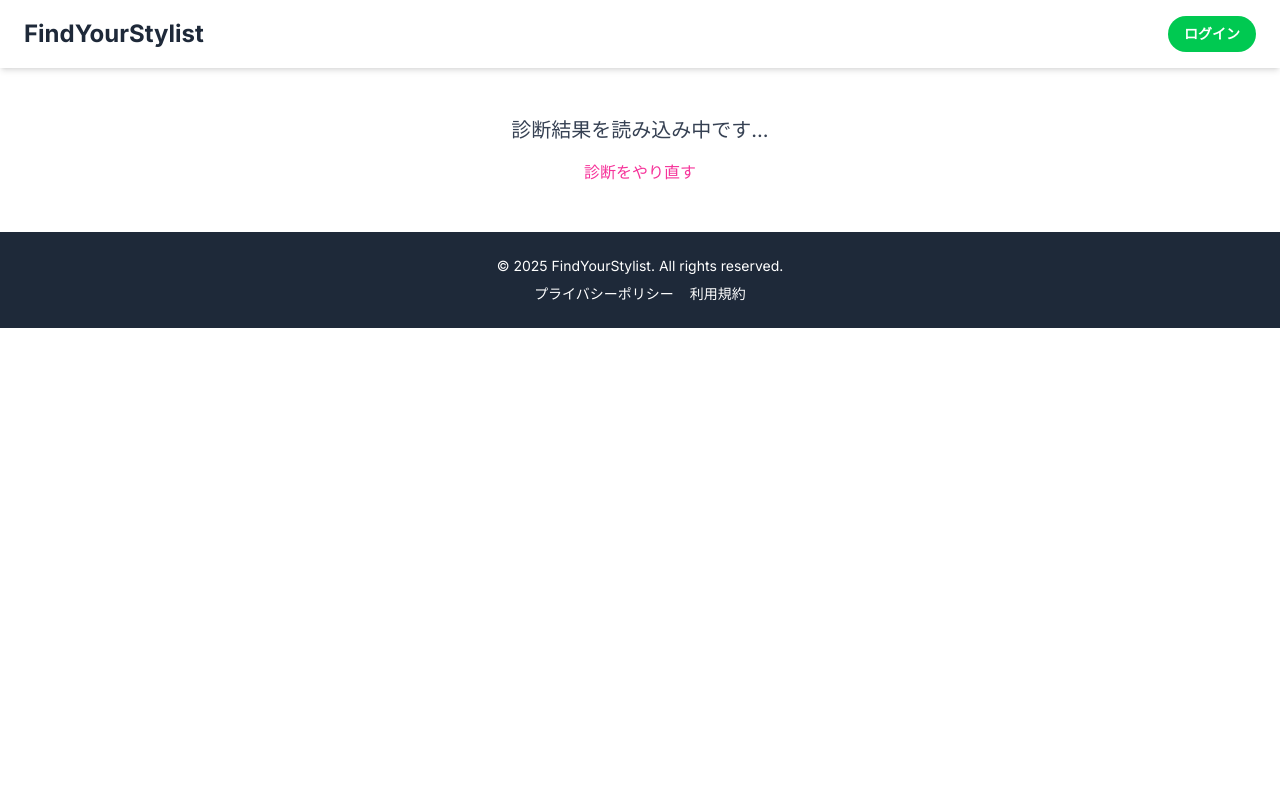
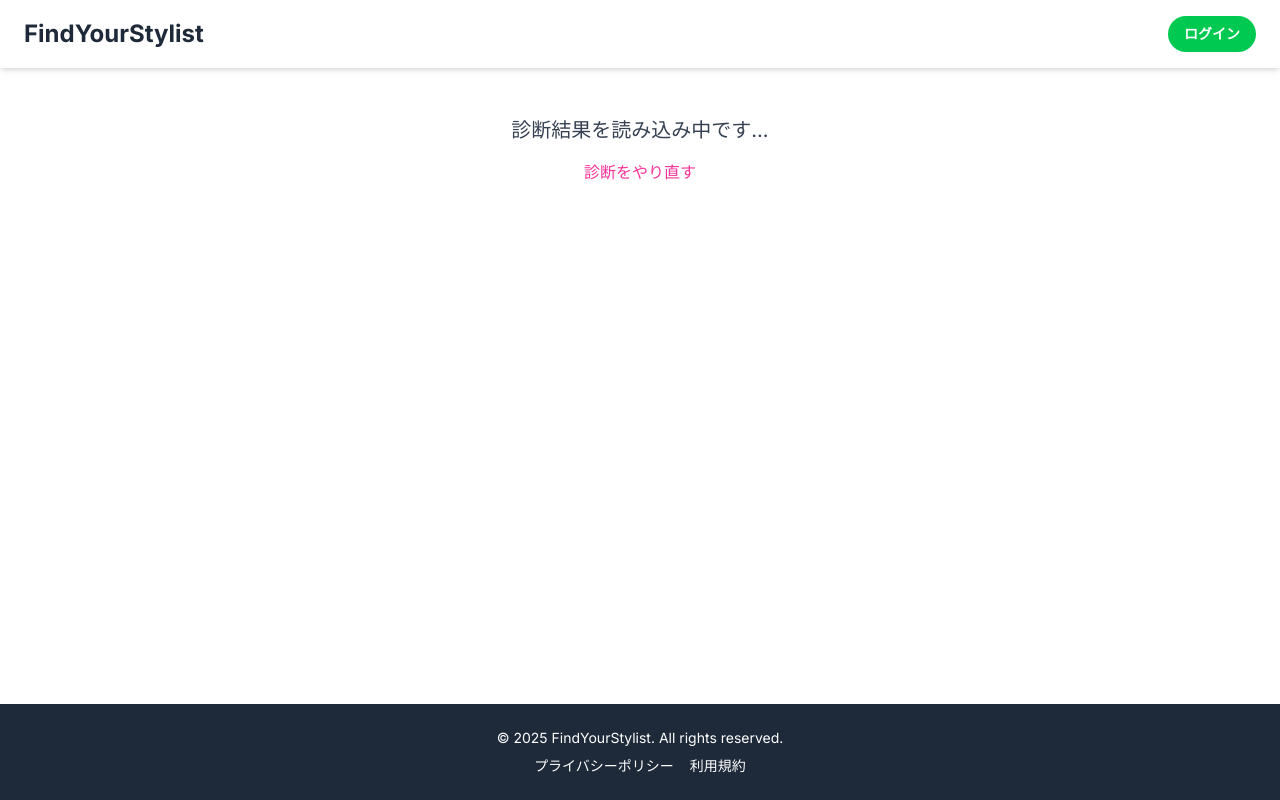
Before and after one commit to KenzoS/matching-app, a Next.js app: page /my-best-style-diagnosis/result in a window 1280 px wide. Built offline with nearby package versions, Linux system fonts and the light colour scheme.

Commit message:
feat: Ensure sticky footer with flexbox layout

```diff
--- a/src/app/layout.tsx
+++ b/src/app/layout.tsx
@@ -17,8 +17,8 @@ export default function RootLayout({
   children: React.ReactNode;
 }>) {
   return (
-    <html lang="ja"> {/* 言語を日本語に設定 */}
-      <body className={inter.className}> {/* Interフォントを適用 */}
+    <html lang="ja" className="min-h-full flex flex-col"> {/* htmlにflexboxを適用 */}
+      <body className={`${inter.className} flex-grow flex flex-col`}> {/* bodyにもflexboxを適用し、flex-growでコンテンツ領域を確保 */}
         <header className="bg-white shadow-md">
           <nav className="container mx-auto px-6 py-4 flex justify-between items-center">
             <Link href="/" legacyBehavior>
```
